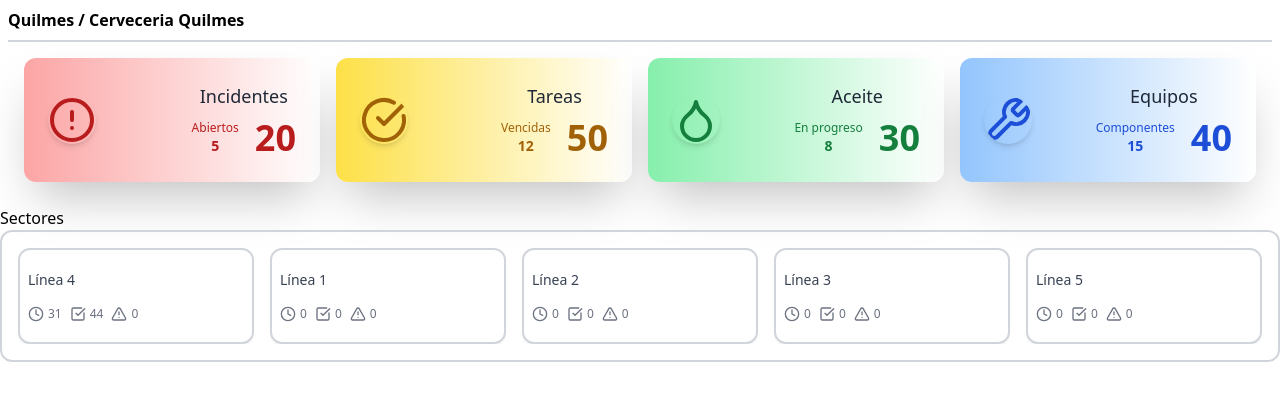
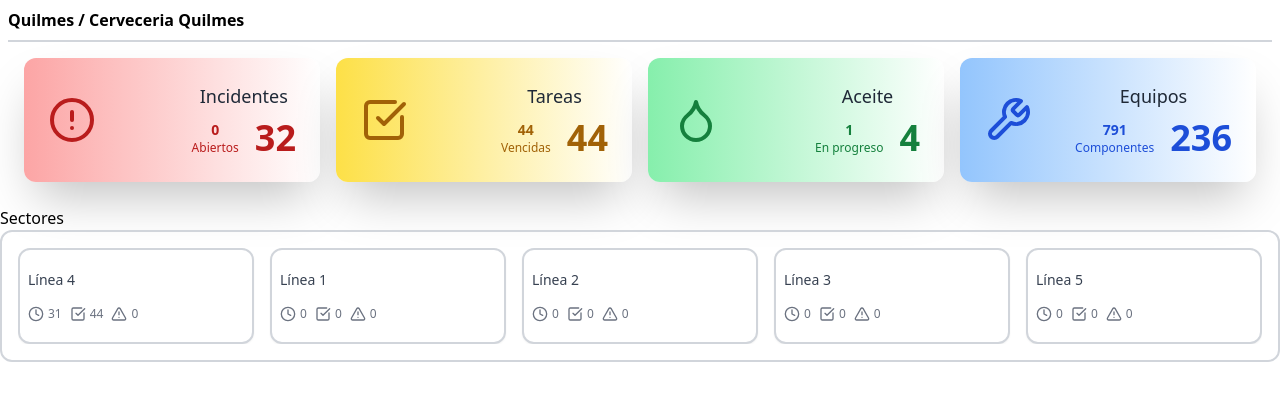
Before and after one commit to SmaniaMatias20/Bech-Front, a React (Vite) app: page / in a window 1280 px wide. Shown: the top 400 px of the page. Built offline with nearby package versions, Linux system fonts and the light colour scheme.

Commit message:
detalles en las card

```diff
--- a/src/components/custom/ColorCard.tsx
+++ b/src/components/custom/ColorCard.tsx
@@ -17,14 +17,14 @@
             className={`flex p-6 justify-between items-center bg-gradient-to-r ${bgColor} rounded-xl shadow-2xl`}
         >
 
-            <Icon className={`flex items-center justify-center w-12 h-12 rounded-full shadow-md ${fgColor}`} />
+            <Icon className={`flex items-center justify-center w-12 h-12 ${fgColor}`} />
 
             <div className={`flex flex-col`}>
                 <span className="text-lg text-center text-gray-800">{title}</span>
                 <div className="flex items-center mt-2">
                     <div className="flex flex-col items-center mr-4">
+                        <span className={`text-sm font-bold ${fgColor}`}>{value1}</span>
                         <span className={`text-xs ${fgColor}`}>{subTitle}</span>
-                        <span className={`text-sm font-bold ${fgColor}`}>{value1}</span>
                     </div>
                     <span className={`text-4xl font-bold ${fgColor}`}>{value2}</span>
                 </div>
--- a/src/components/custom/SectionCard.tsx
+++ b/src/components/custom/SectionCard.tsx
@@ -1,4 +1,4 @@
-import { AlertCircle, CheckCircle, Droplet, Wrench } from "lucide-react";
+import { AlertCircle, CheckSquare, Droplet, Wrench } from "lucide-react";
 import ColorCard from './ColorCard';
 
 interface SectionCardProps {
@@ -18,8 +18,8 @@
                         title="Incidentes"
                         subTitle="Abiertos"
                         Icon={AlertCircle}
-                        value1={5}
-                        value2={20}
+                        value1={0}
+                        value2={32}
                     />
                 </div>
                 {/* Tarjeta de Tareas */}
@@ -29,9 +29,9 @@
                         fgColor="text-yellow-700"
                         title="Tareas"
                         subTitle="Vencidas"
-                        Icon={CheckCircle}
-                        value1={12}
-                        value2={50}
+                        Icon={CheckSquare}
+                        value1={44}
+                        value2={44}
                     />
                 </div>
                 {/* Tarjeta de Análisis de Aceite */}
@@ -42,8 +42,8 @@
                         title="Aceite"
                         subTitle="En progreso"
                         Icon={Droplet}
-                        value1={8}
-                        value2={30}
+                        value1={1}
+                        value2={4}
                     />
                 </div>
                 {/* Tarjeta de Equipos */}
@@ -54,8 +54,8 @@
                         title="Equipos"
                         subTitle="Componentes"
                         Icon={Wrench}
-                        value1={15}
-                        value2={40}
+                        value1={791}
+                        value2={236}
                     />
                 </div>
             </div>
```
